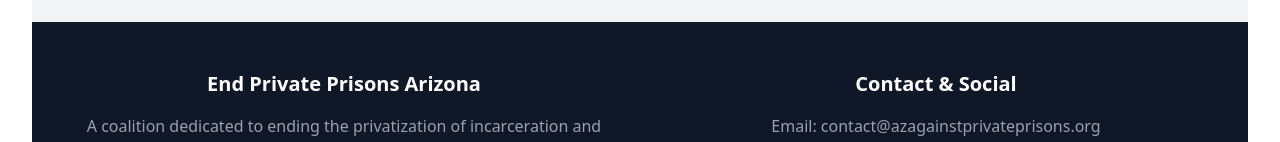
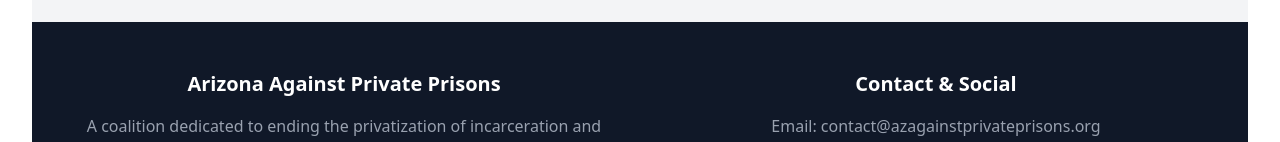
Before and after one commit to robertcraigapp/robertcraigapp.github.io, a React (Vite) app: page / in a window 1280 px wide. Shown: the part 1550-1692 px from the top of the page. Built offline with nearby package versions, Linux system fonts and the light colour scheme.

Commit message:
Update footer again

```diff
--- a/src/components/Footer.tsx
+++ b/src/components/Footer.tsx
@@ -6,7 +6,7 @@
             <div className='max-w-7xl mx-auto grid md:grid-cols-2 gap-8'>
                 <div>
                     <h3 className='text-xl font-semibold mb-4'>
-                        End Private Prisons Arizona
+                        Arizona Against Private Prisons
                     </h3>
                     <p className='text-gray-400'>
                         A coalition dedicated to ending the privatization of
```
